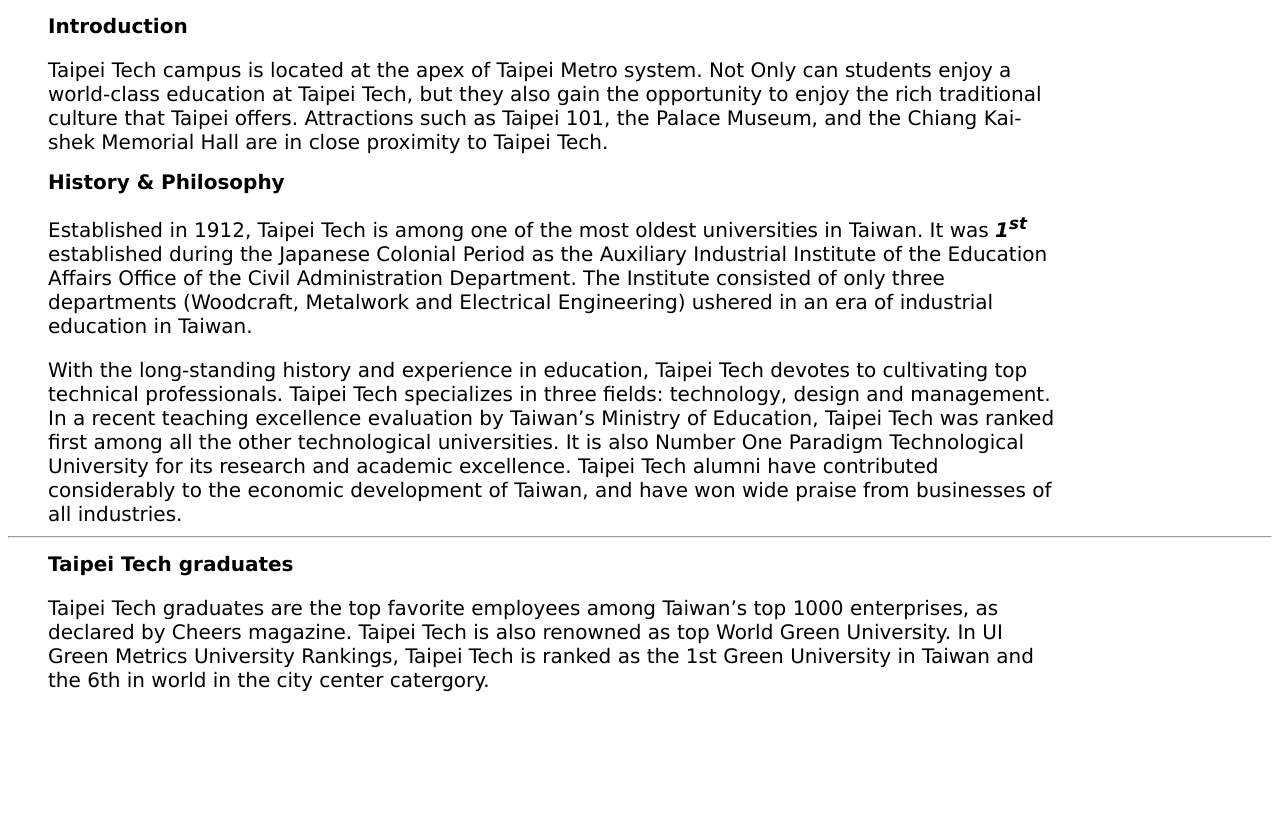
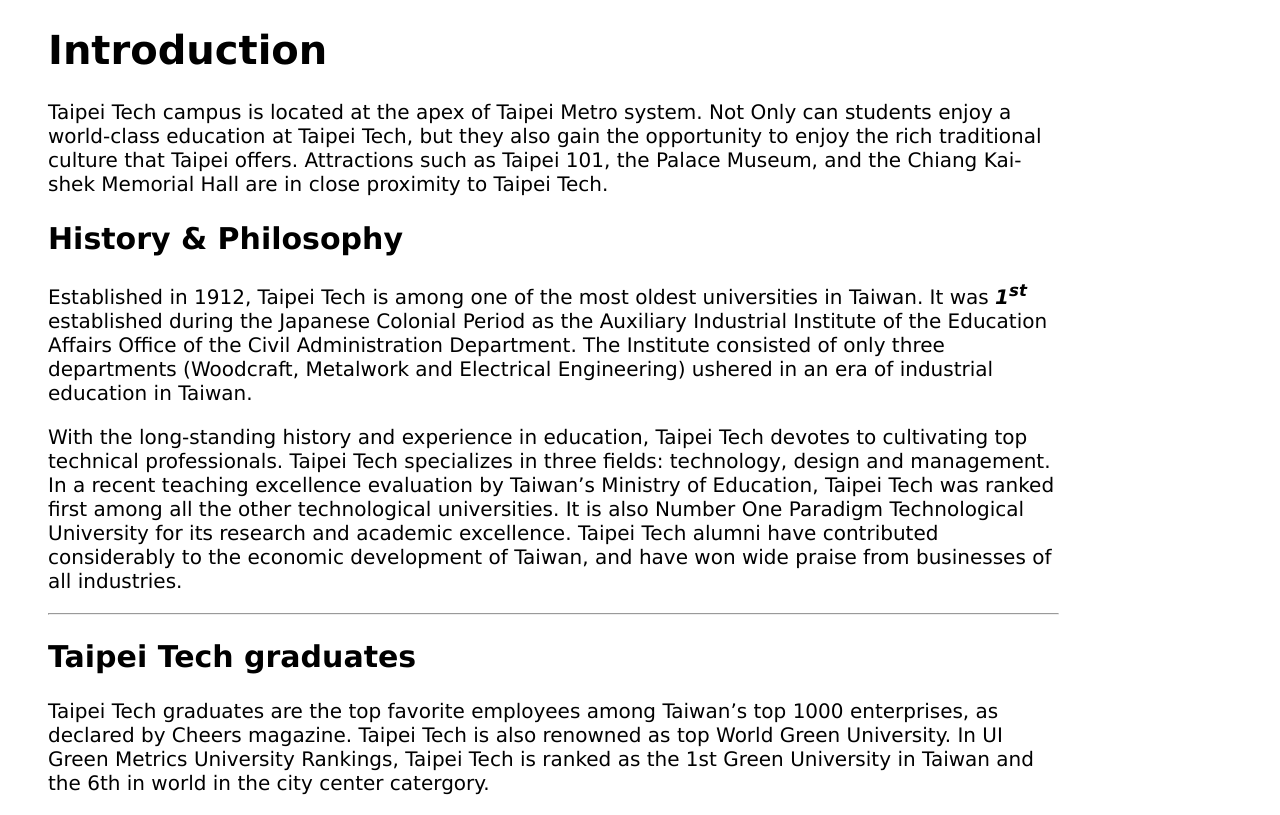
Before and after one commit to april2202/109990012, a plain HTML site: page index.html in a window 1280 px wide. Shown: the part 199-1014 px from the top of the page. Before the commit the page ends 901 px from the top, so only its background shows below. Drawn offline with Linux system fonts and the light colour scheme.

Commit message:
Update index.html

```diff
--- a/index.html
+++ b/index.html
@@ -9,16 +9,21 @@
 </head>
 <body>
   <img class="image">
-   <img class="image">
+  <img class="image">
   <img class="image">
 
-  <h1 class="text">Introduction</h1>
-  <p class="text">Taipei Tech campus is located at the apex of Taipei Metro system. Not Only can students enjoy a world-class education at Taipei Tech, but they also gain the opportunity to enjoy the rich traditional culture that Taipei offers. Attractions such as Taipei 101, the Palace Museum, and the Chiang Kai-shek Memorial Hall are in close proximity to Taipei Tech.</p>
-  <h2 class="text">History & Philosophy</h2>
-  <p class="text">Established in 1912, Taipei Tech is among one of the most oldest universities in Taiwan. It was <i class="italic_bold">1<sup>st</sub></i> established during the Japanese Colonial Period as the Auxiliary Industrial Institute of the Education Affairs Office of the Civil Administration Department. The Institute consisted of only three departments (Woodcraft, Metalwork and Electrical Engineering) ushered in an era of industrial education in Taiwan.</p>
-  <p class="text">With the long-standing history and experience in education, Taipei Tech devotes to cultivating top technical professionals. Taipei Tech specializes in three fields: technology, design and management. In a recent teaching excellence evaluation by Taiwan’s Ministry of Education, Taipei Tech was ranked first among all the other technological universities. It is also Number One Paradigm Technological University for its research and academic excellence. Taipei Tech alumni have contributed considerably to the economic development of Taiwan, and have won wide praise from businesses of all industries.</p>
-  <hr>
-  <h1 class="text">Taipei Tech graduates</h1>
-  <p class="text">Taipei Tech graduates are the top favorite employees among Taiwan’s top 1000 enterprises, as declared by Cheers magazine. Taipei Tech is also renowned as top World Green University. In UI Green Metrics University Rankings, Taipei Tech is ranked as the 1st Green University in Taiwan and the 6th in world in the city center catergory.</p>
+  <div class="text">
+    <h1>Introduction</h1>
+    <p>Taipei Tech campus is located at the apex of Taipei Metro system. Not Only can students enjoy a world-class education at Taipei Tech, but they also gain the opportunity to enjoy the rich traditional culture that Taipei offers. Attractions such as Taipei 101, the Palace Museum, and the Chiang Kai-shek Memorial Hall are in close proximity to Taipei Tech.</p>
+    <h2>History & Philosophy</h2>
+    <p>Established in 1912, Taipei Tech is among one of the most oldest universities in Taiwan. It was <i class="italic_bold">1<sup>st</sub></i> established during the Japanese Colonial Period as the Auxiliary Industrial Institute of the Education Affairs Office of the Civil Administration Department. The Institute consisted of only three departments (Woodcraft, Metalwork and Electrical Engineering) ushered in an era of industrial education in Taiwan.</p>
+    <p>With the long-standing history and experience in education, Taipei Tech devotes to cultivating top technical professionals. Taipei Tech specializes in three fields: technology, design and management. In a recent teaching excellence evaluation by Taiwan’s Ministry of Education, Taipei Tech was ranked first among all the other technological universities. It is also Number One Paradigm Technological University for its research and academic excellence. Taipei Tech alumni have contributed considerably to the economic development of Taiwan, and have won wide praise from businesses of all industries.</p>
+
+    <hr>
+
+    <h2>Taipei Tech graduates</h2>
+    <p>Taipei Tech graduates are the top favorite employees among Taiwan’s top 1000 enterprises, as declared by Cheers magazine. Taipei Tech is also renowned as top World Green University. In UI Green Metrics University Rankings, Taipei Tech is ranked as the 1st Green University in Taiwan and the 6th in world in the city center catergory.</p>
+  </div>
+
 </body>
 </html>
```
